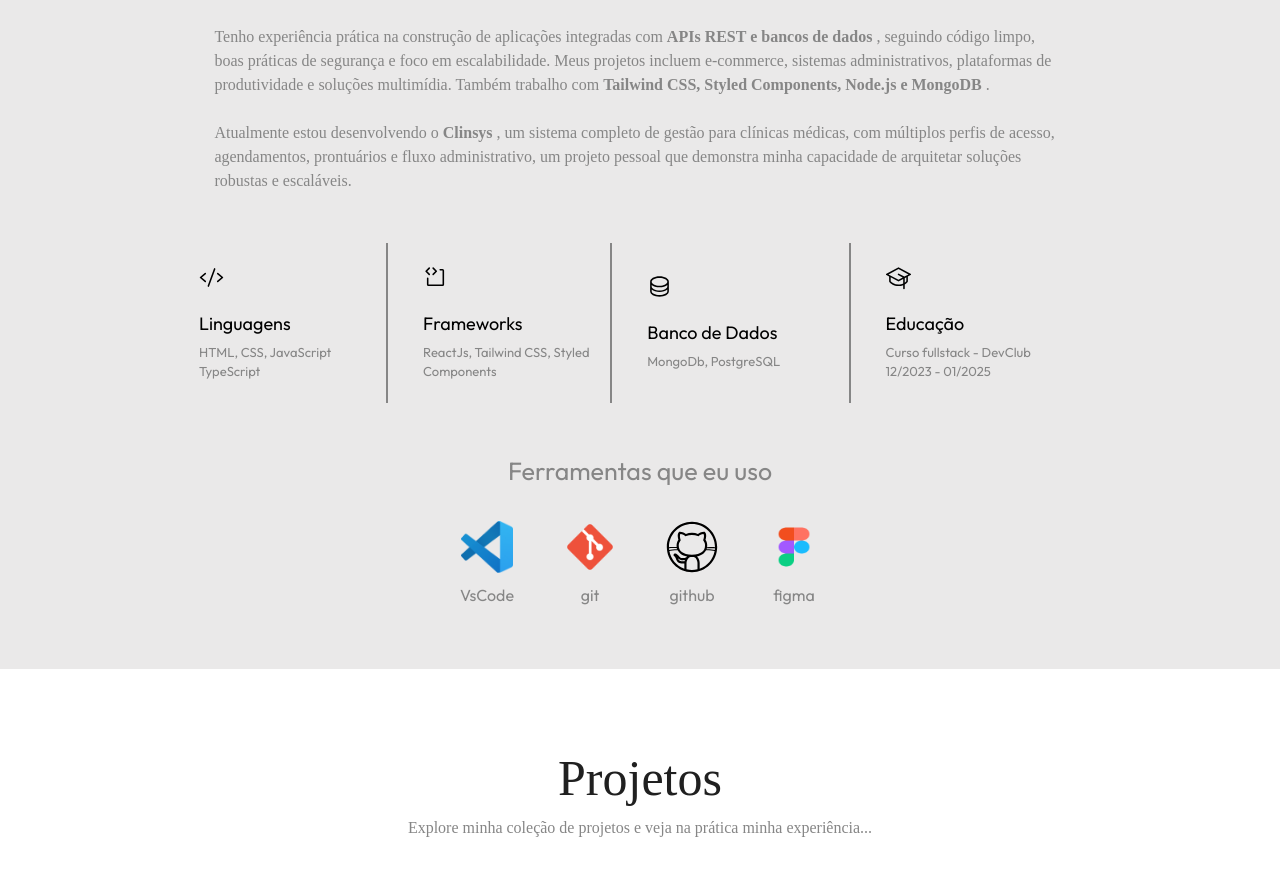
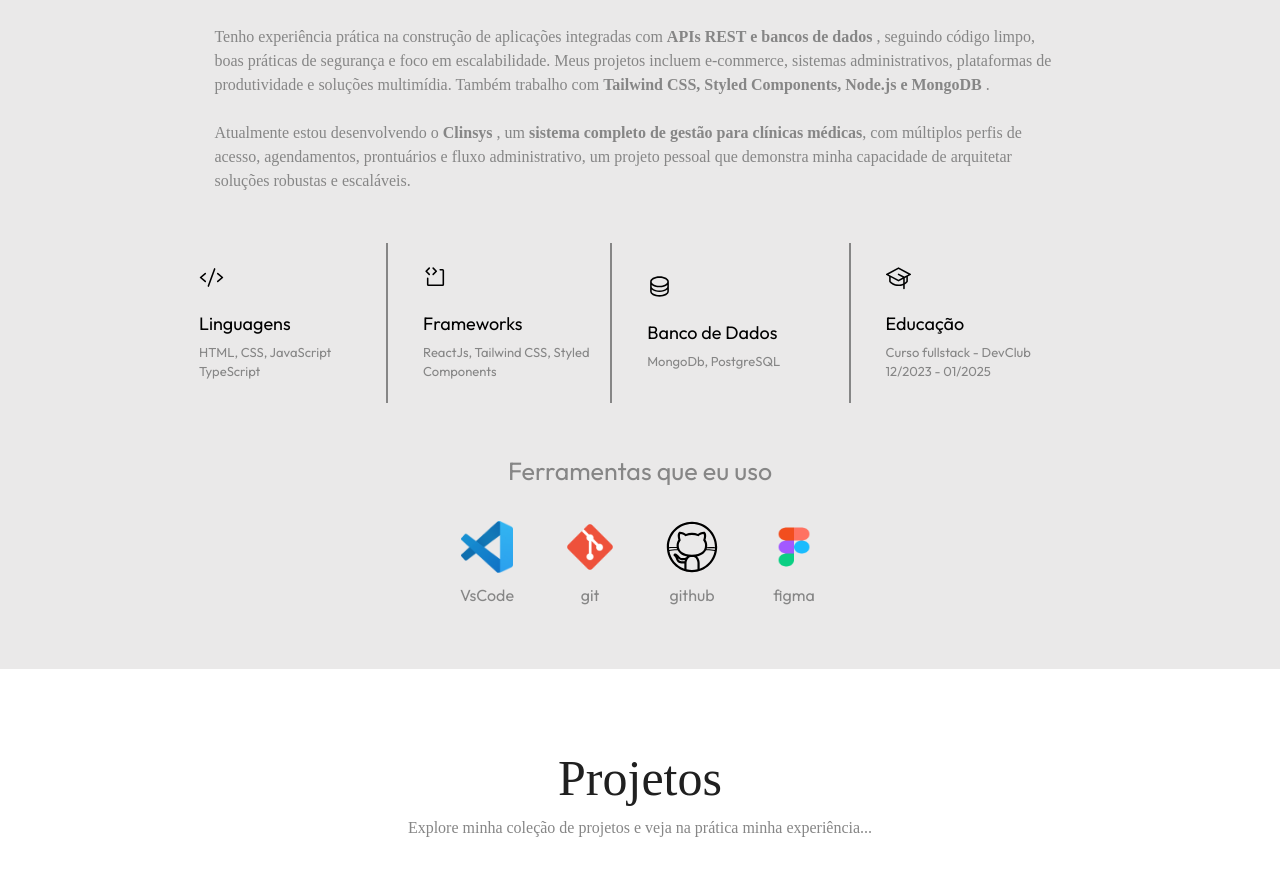
Before and after one commit to Allysson-ryan/Interface-MeuPortifolio-Pessoal-2.0-, a React (Vite) app: page / in a window 1280 px wide. Shown: the part 1260-2136 px from the top of the page. Built offline with nearby package versions, Linux system fonts and the light colour scheme; no server answers; a web font is replaced by a local one.

Commit message:
Enhance description of Clinsys project

```diff
--- a/src/Sections/AboutSection.tsx
+++ b/src/Sections/AboutSection.tsx
@@ -36,7 +36,7 @@ plataformas de produtividade e soluções multimídia. Também trabalho com <str
 MongoDB</strong> .
           <br></br>
           <br></br>
-Atualmente estou desenvolvendo o <strong>Clinsys</strong> , um sistema completo de gestão para clínicas médicas, com múltiplos perfis de
+Atualmente estou desenvolvendo o <strong>Clinsys</strong> , um <strong>sistema completo de gestão para clínicas médicas</strong>, com múltiplos perfis de
 acesso, agendamentos, prontuários e fluxo administrativo, um projeto pessoal que demonstra minha capacidade de arquitetar
 soluções robustas e escaláveis.
         </p>
```
